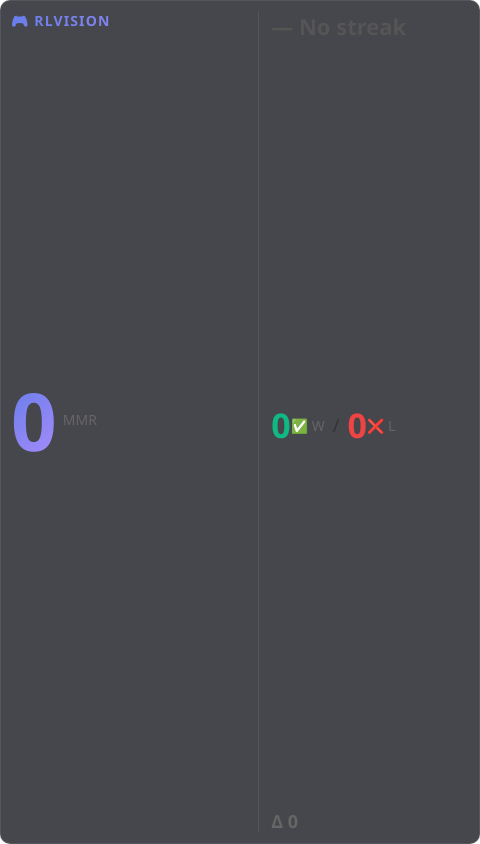
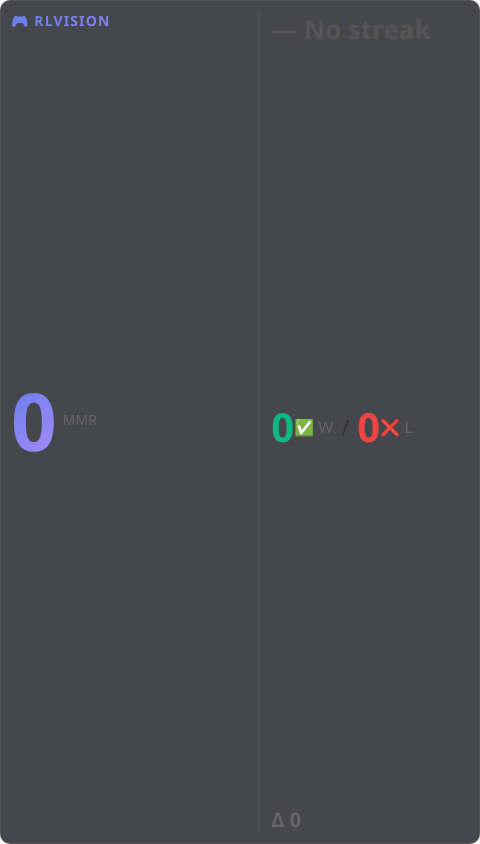
Before and after one commit to Endrix300/RLVision, an Electron app: page overlay.html in a window 480 px wide. Drawn offline with Linux system fonts and the light colour scheme; no server answers.

Commit message:
Initial commit - RLVision v2.0.0

```diff
--- a/overlay.html
+++ b/overlay.html
@@ -101,7 +101,7 @@
 
     /* Streak */
     .ov-streak {
-      font-size: clamp(10px, 5cqh, 22px); /* ← était 4cqh, 18px */
+      font-size: clamp(10px, 6cqh, 26px);
       font-weight: 700;
     }
 
@@ -122,7 +122,7 @@
     }
 
     .ov-stat-value {
-      font-size: clamp(14px, 8cqh, 34px); /* ← était 6cqh, 28px */
+      font-size: clamp(14px, 10cqh, 40px);
       font-weight: 800;
       display: flex;
       align-items: center;
@@ -133,18 +133,18 @@
     .ov-stat-value.l { color: #ef4444; }
 
     .ov-stat-label {
-      font-size: clamp(8px, 4cqh, 14px); /* ← était 3cqh, 12px */
+      font-size: clamp(8px, 5cqh, 16px);
       color: #666;
     }
 
     .ov-sep {
-      font-size: clamp(10px, 4cqh, 18px);
+      font-size: clamp(10px, 6cqh, 22px);
       color: #333;
     }
 
     /* Session MMR */
     .ov-mmr-session {
-      font-size: clamp(10px, 5cqh, 18px); /* ← était 4cqh, 16px */
+      font-size: clamp(10px, 6cqh, 20px);
       font-weight: 700;
     }
 
```
